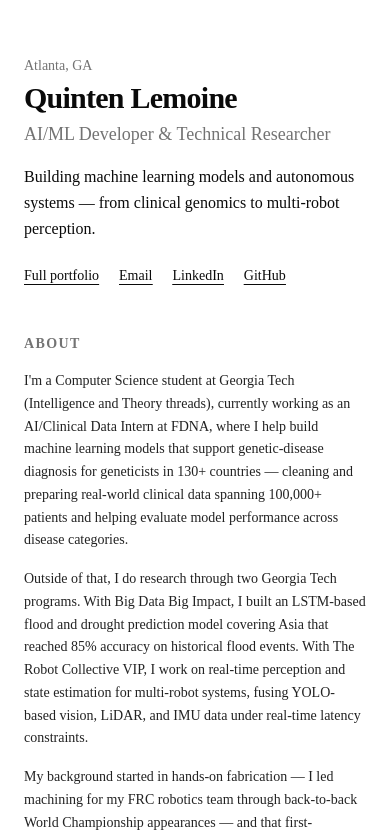
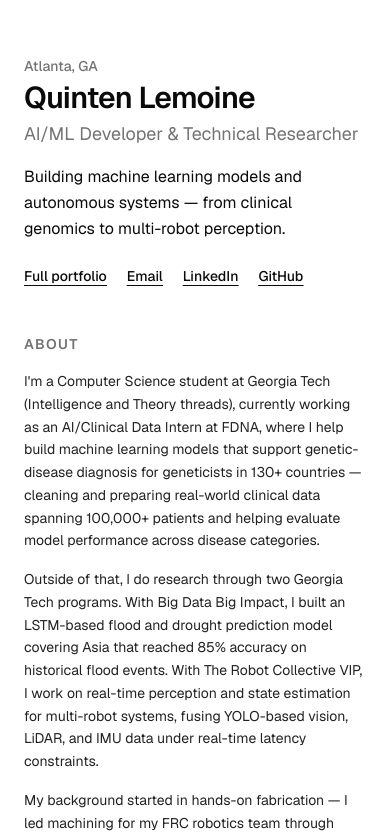
Before and after one commit to QKLemoine/website, a Next.js app: page / in a window 390 px wide. Shown: the top 836 px of the page. Built offline with nearby package versions, Linux system fonts and the light colour scheme.

Commit message:
Fix --font-sans token so Geist actually applies
shadcn init left the token referencing itself, so every page fell back to
the browser's default serif.

```diff
--- a/src/app/globals.css
+++ b/src/app/globals.css
@@ -7,7 +7,7 @@
 @theme inline {
   --color-background: var(--background);
   --color-foreground: var(--foreground);
-  --font-sans: var(--font-sans);
+  --font-sans: var(--font-geist-sans);
   --font-mono: var(--font-geist-mono);
   --font-heading: var(--font-sans);
   --color-sidebar-ring: var(--sidebar-ring);
--- a/src/components/desktop/desktop-loader.tsx
+++ b/src/components/desktop/desktop-loader.tsx
@@ -39,7 +39,7 @@
           load reveals the static content instead of a black page. */}
       <div
         aria-hidden
-        className="fixed inset-0 z-40 hidden items-center justify-center bg-black font-(family-name:--font-geist-sans) text-3xl font-semibold tracking-tight text-white md:flex md:animate-[entry-veil-out_0.4s_ease-out_5s_forwards]"
+        className="fixed inset-0 z-40 hidden items-center justify-center bg-black text-3xl font-semibold tracking-tight text-white md:flex md:animate-[entry-veil-out_0.4s_ease-out_5s_forwards]"
       >
         {profile.name}
       </div>
--- a/src/components/desktop/desktop.tsx
+++ b/src/components/desktop/desktop.tsx
@@ -17,12 +17,10 @@
 
   return (
     <WindowManagerProvider apps={APPS} initialApp="terminal">
-      {/* `dark` scopes the shadcn tokens so the OS is always dark, independent of
-          the classic site's theme. Geist is set explicitly because the global
-          --font-sans token currently resolves to the browser default. */}
+      {/* `dark` scopes the shadcn tokens so the OS is always dark, independent of the classic site's theme. */}
       <div
         data-desktop-root
-        className="dark fixed inset-0 z-50 overflow-hidden bg-[#06070b] font-(family-name:--font-geist-sans) text-foreground select-none"
+        className="dark fixed inset-0 z-50 overflow-hidden bg-[#06070b] font-sans text-foreground select-none"
       >
         <div inert={booting} className="absolute inset-0">
           <div
```
